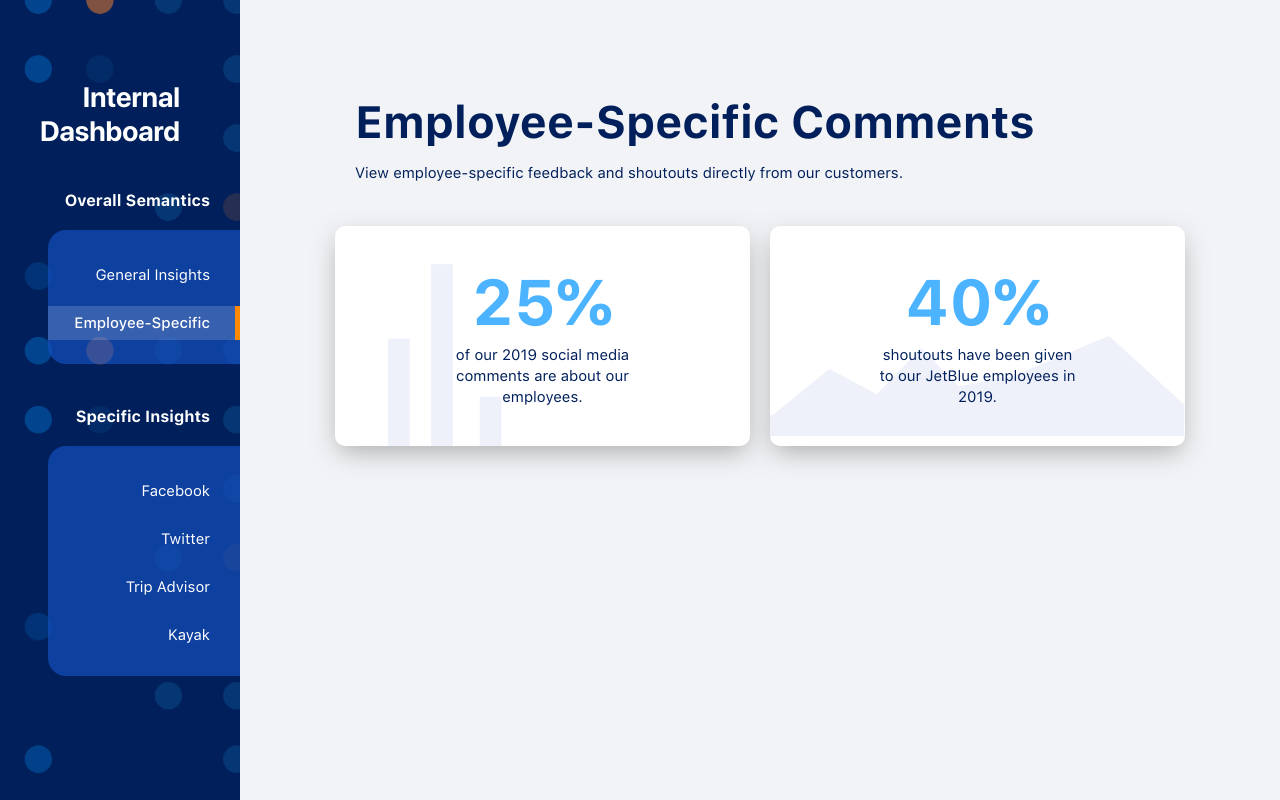
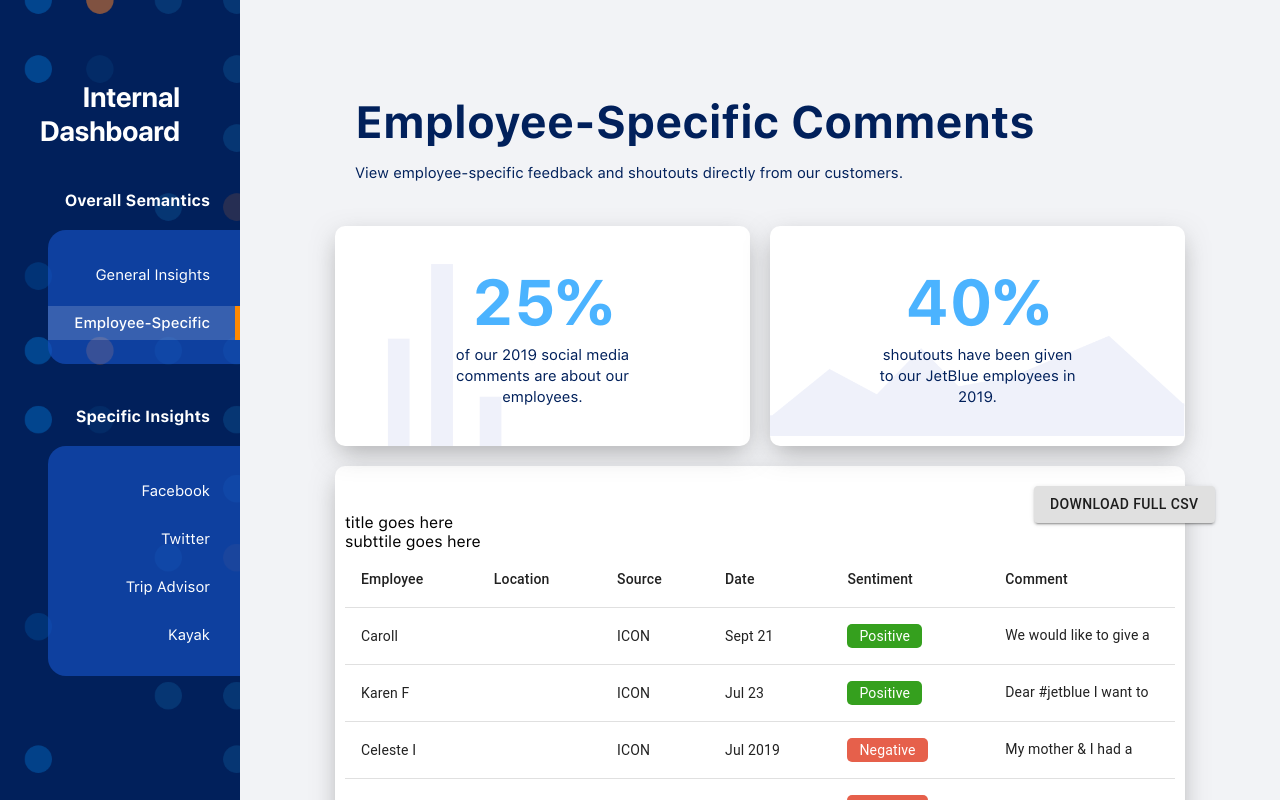
Before and after one commit to arytonhoi/yhack2019, a React (Create React App) app in the folder web/: page / in a window 1280 px wide. Both pictures are taken after a click on the element "Employee-Specific". Built offline with nearby package versions, Linux system fonts and the light colour scheme.

Commit message:
added table

```diff
--- a/web/src/components/mainPanel/FilterPanel.js
+++ b/web/src/components/mainPanel/FilterPanel.js
@@ -41,6 +41,11 @@
         matches.push(match);
       }
     }
+
+    if (this.props.sourceFilter) {
+      matches = matches.filter(match => match.source === this.props.sourceFilter);
+    }
+
     return matches;
   }
 
--- a/web/src/components/mainPanel/MainPanel.css
+++ b/web/src/components/mainPanel/MainPanel.css
@@ -216,3 +216,51 @@
 	text-align: center;
 	color: #646464;
 }
+
+
+/*=================================*/
+
+.tablePanel {
+	padding: 10px;
+}
+
+.tablePanel .exportButton {
+	position: relative;
+	left: 83%;
+	top: 10px;
+}
+
+.tablePanel .tableTitle {
+
+}
+
+.tablePanel .tableSubTitle {
+
+}
+
+.tablePanel .table {
+
+}
+
+.tablePanel .tablehead {
+
+}
+
+.tablePanel .tablebody {
+
+}
+
+.tablePanel .text {
+	color: white;
+	border-radius: 5px;
+	width: min-content;
+	padding: 2px 12px;
+}
+
+.tablePanel .text.Positive {
+	background-color: #35A01E;
+}
+
+.tablePanel .text.Negative {
+	background-color: #e6604b;
+}
--- a/web/src/components/mainPanel/MainPanel.js
+++ b/web/src/components/mainPanel/MainPanel.js
@@ -16,6 +16,7 @@
 import TextPanel from "./TextPanel";
 import ImagePanel from "./ImagePanel";
 import FilterPanel from "./FilterPanel";
+import TablePanel from "./TablePanel";
 
 function renderGeneralInsights() {
   const options = {
@@ -106,6 +107,7 @@
           bodyText='shoutouts have been given to our JetBlue employees in 2019.'
         />
       </div>
+      <TablePanel title='title goes here' subtitle='subttile goes here' />
     </React.Fragment>
   );
 }
@@ -129,8 +131,11 @@
       />
       <FilterPanel
         title={"Filter Facebook Comments"}
-        titleText={"Search or filter for a keyword to see what customers are saying on JetBlue’s Facebook posts for 2019."}
-        tags={["Entertainment", "Aircraft", "Baggage", "Wi-fi", "Flights"]}
+        titleText={
+          "Search or filter for a keyword to see what customers are saying on JetBlue’s Facebook posts for 2019."
+        }
+        sourceFilter={"facebook"}
+        tags={["flight", "bag", "customer service", "class", "smiles"]}
       />
     </React.Fragment>
   );
--- /dev/null
+++ b/web/src/components/mainPanel/TablePanel.js
@@ -0,0 +1,84 @@
+import React, { Component } from "react";
+import Table from "@material-ui/core/Table";
+import TableHead from "@material-ui/core/TableHead";
+import TableCell from "@material-ui/core/TableCell";
+import TableBody from "@material-ui/core/TableBody";
+import TableRow from "@material-ui/core/TableRow";
+import Button from "@material-ui/core/Button";
+import computedResults from "../../../public/computed.json";
+
+import Card from "./Card";
+
+class TablePanel extends Component {
+  constructor(props) {
+    super(props);
+    this.employees = this.filter(computedResults.results);
+
+    this.state = {
+      viewingSize: Math.min(this.employees.length, 10)
+    };
+
+
+  }
+
+  filter(results) {
+    return results
+      .filter(res => res.employees !== undefined && res.employees !== [])
+      .map(result => ({ ...result, employee: result.employees[0] }))
+      .filter(result => result.employee)
+      .map(result => ({ ...result, sentiment: result.sentiment_score < 0 ? 'Negative' : 'Positive'}));
+  }
+
+  renderIcon(source) {
+    if (source === "facebook") {
+
+    }
+    return <div>ICON</div>
+  }
+
+  renderSentiment(sentiment) {
+    return <div className={`text ${sentiment}`}>{sentiment}</div>;
+  }
+
+  renderContent(content) {
+    return <div style={{ overflow: "hidden", height: "1.1em", lineHeight: "1em" }}>{content}</div>
+  }
+
+  render() {
+    return (
+      <Card className='tablePanel'>
+        <Button variant="contained" className='exportButton'>Download Full CSV</Button>
+        <div className='tableTitle'>{this.props.title}</div>
+        <div className='tableSubTitle'>{this.props.subtitle}</div>
+        <Table className='table'>
+          <TableHead className="tablehead">
+            <TableRow>
+              <TableCell>Employee</TableCell>
+              <TableCell>Location</TableCell>
+              <TableCell>Source</TableCell>
+              <TableCell>Date</TableCell>
+              <TableCell>Sentiment</TableCell>
+              <TableCell>Comment</TableCell>
+            </TableRow>
+          </TableHead>
+          <TableBody className="tablebody">
+            {this.employees.slice(0, this.state.viewingSize).map((result) => {
+              return (
+                <TableRow>
+                  <TableCell>{result.employee}</TableCell>
+                  <TableCell>{result.locations ? result.locations[0] : ""}</TableCell>
+                  <TableCell>{this.renderIcon(result.source)}</TableCell>
+                  <TableCell>{result.date}</TableCell>
+                  <TableCell>{this.renderSentiment(result.sentiment)}</TableCell>
+                  <TableCell style={{ maxWidth: "100px"}}>{this.renderContent(result.content)}</TableCell>
+                </TableRow>
+              )
+            })}
+          </TableBody>
+        </Table>
+      </Card>
+    );
+  }
+}
+
+export default TablePanel;
```
Also changed, not shown: web/public/computed.json.
